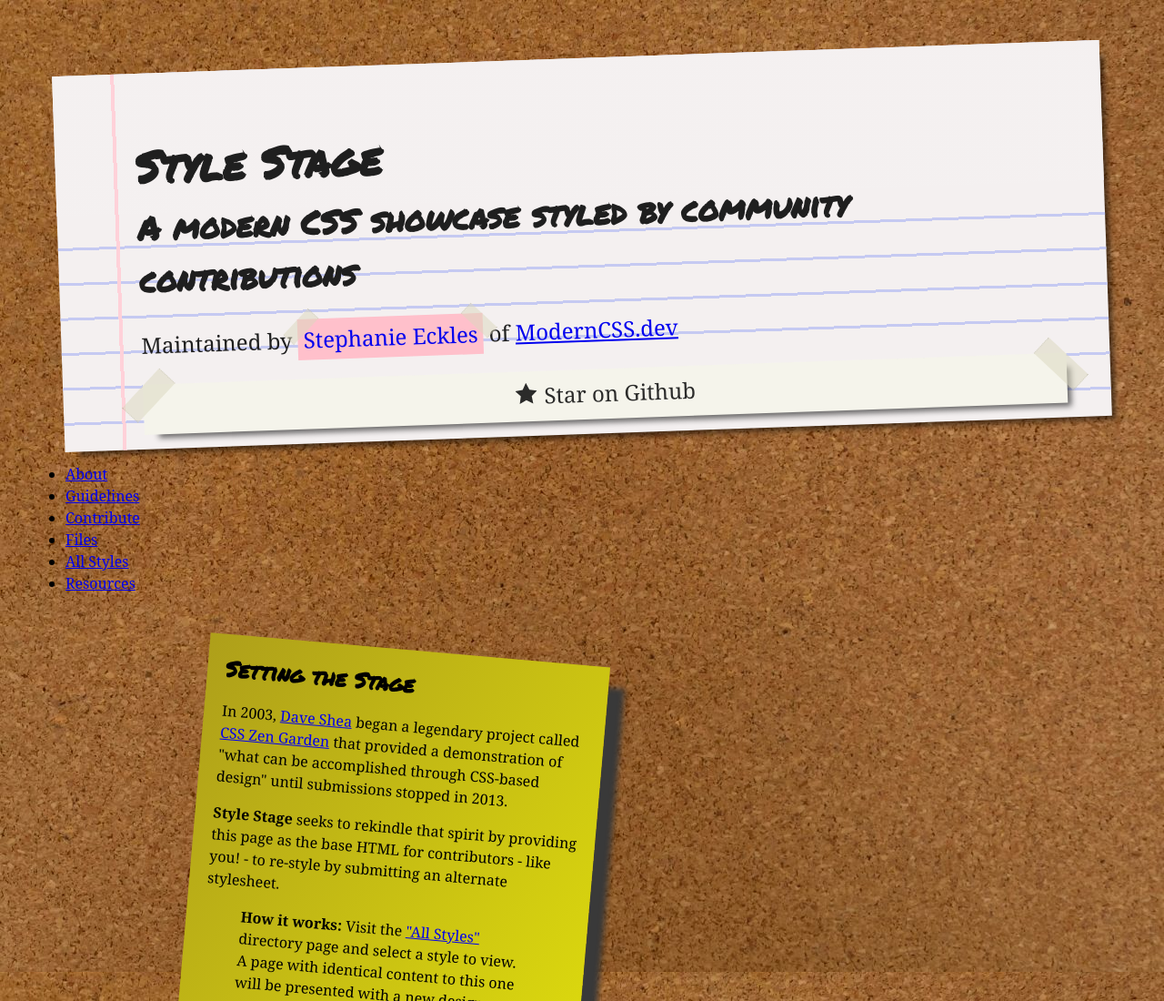
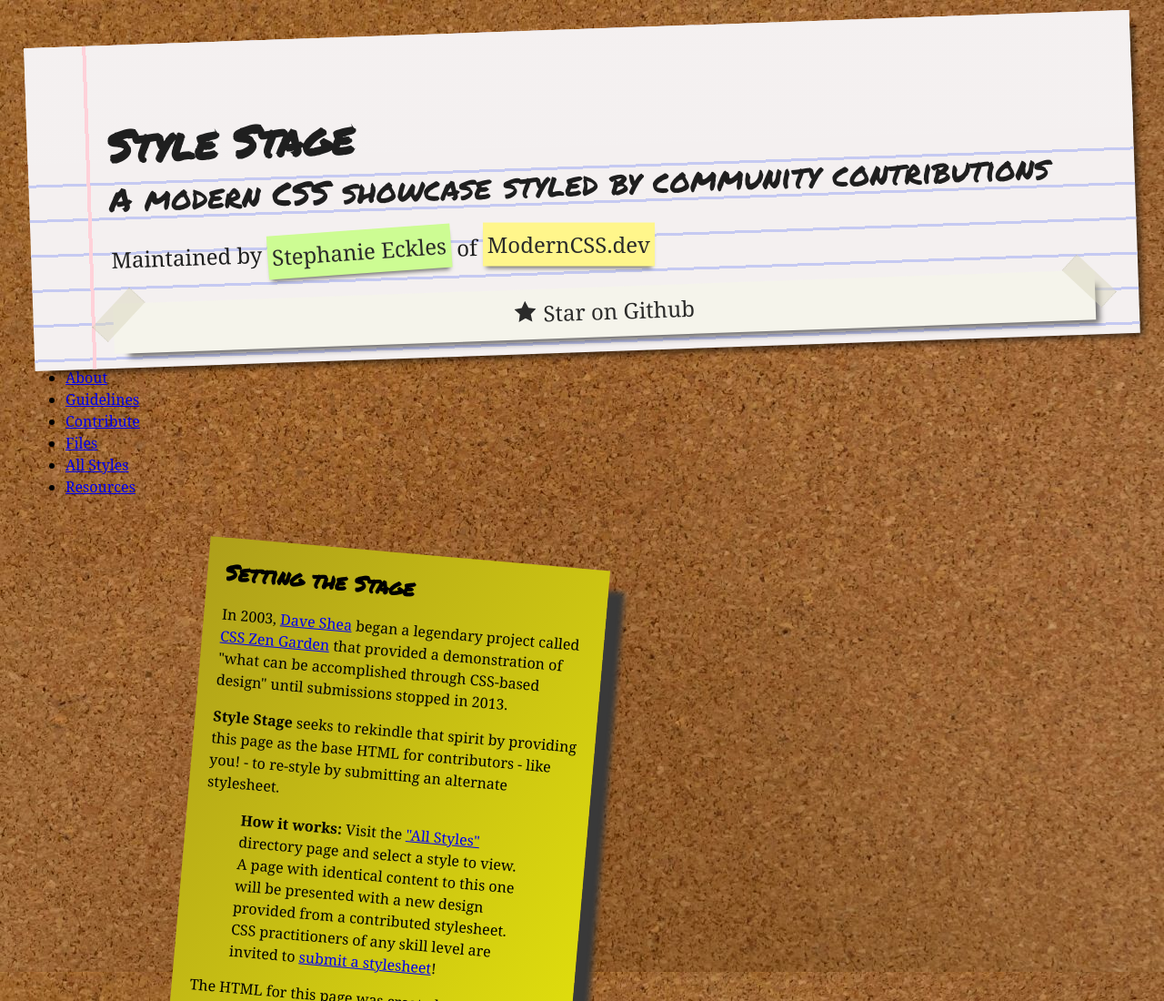
Before and after one commit to levi-wj/stylestage, a website: page public/index.html in a window 1280 px wide. Shown: the top 1100 px of the page at 91% size. Drawn offline with nearby package versions, Linux system fonts and the light colour scheme; files that its build step writes are made by us from their sources.

Commit message:
Continued work on header

```diff
--- a/sass/block/_header.scss
+++ b/sass/block/_header.scss
@@ -5,7 +5,7 @@
 header {
     @include p.paper;
     transform: rotate(-2deg);
-    padding-top: 4rem;
+    padding-top: 4.5rem;
 
     box-shadow: s.$paper-shadow;
 
@@ -15,12 +15,33 @@
             padding-top: 0;
         }
 
-        > p > a:first-child {
-            @include t.taped(1);
-            background-color: pink;
-            text-decoration: none;
-            padding: .25em;
+        > h2 {
+            font-weight: 100;
+            line-height: 1.1em;
+        }
 
+        > p {
+            > a {
+                color: var(--color-paper-text);
+                box-shadow: s.$paper-shadow-small;
+                display: inline-block;
+                text-decoration: none;
+                padding: .2em;
+
+                &:first-child {
+                    transform: rotate(-2deg);
+                    background-color: var(--color-postit-green);
+                }
+
+                &:nth-child(2) {
+                    transform: rotate(2deg);
+                    background-color: var(--color-postit-yellow);
+                }
+
+                &:hover {
+                    transform: rotate(0deg);
+                }
+            }
         }
     }
 }
--- a/sass/composition/_theme.scss
+++ b/sass/composition/_theme.scss
@@ -27,6 +27,11 @@
   --color-paper: #f5f4eb;
   --color-paper-text: #2b2b2a;
 
+  --color-postit-yellow: #fff68b;
+  --color-postit-green: #cdfc93;
+  --color-postit-purple: #ce81ff;
+  --color-postit-blue: #71d7ff;
+
   @each $key, $size in $font-sizes {
     --font-size-#{$key}: #{$size};
   }
--- a/sass/utility/_paper.scss
+++ b/sass/utility/_paper.scss
@@ -4,12 +4,11 @@
   --paper-color: hsl(0, 15%, 95%);
   --ink-color: hsl(0, 0%, 12%);
   --line-thickness: 3px;
-  --top-space: 4lh;
+  --top-space: 8rem;
 }
 
 @mixin paper {
   background: var(--paper-color);
-  margin: 2rem;
   padding: 1rem 3rem 1rem 5.5rem;
   font-family: system-ui;
   font-size: 1.5rem;
--- a/sass/utility/_shadows.scss
+++ b/sass/utility/_shadows.scss
@@ -1,2 +1,2 @@
 $paper-shadow: 10px 10px 6px -6px #00000091;
-$paper-shadow-small: 5px 8px 6px -6px #00000091;
+$paper-shadow-small: 0 5px 5px -3px #00000091;
```
